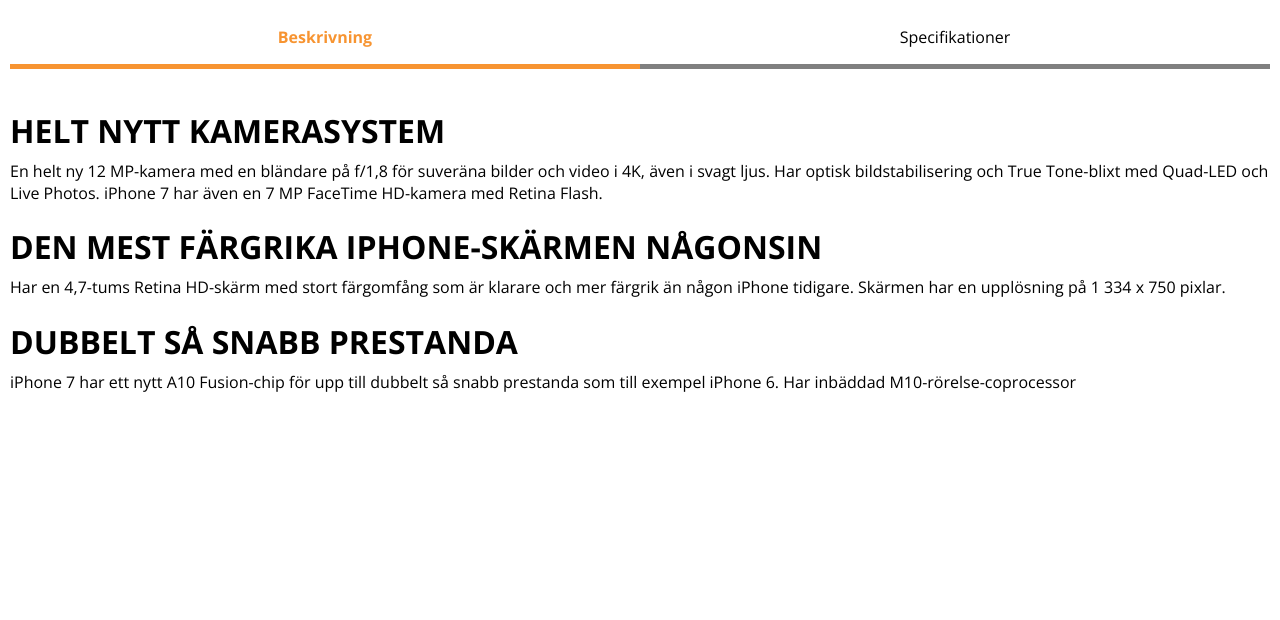
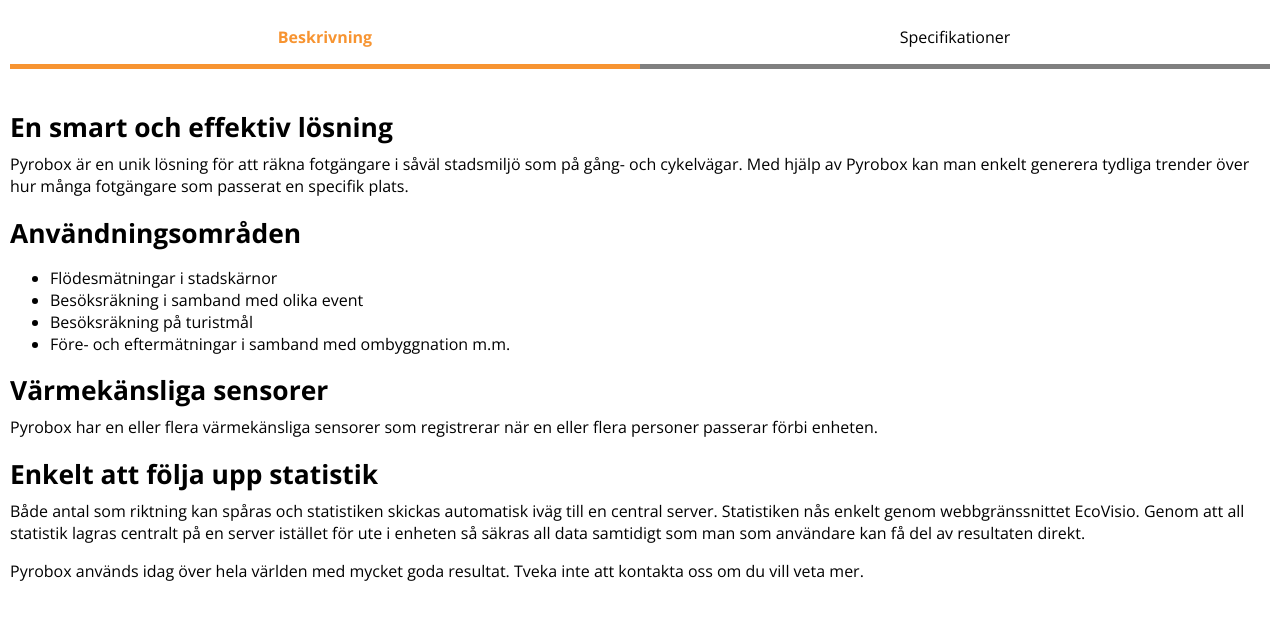
Before and after one commit to AlexanderSopov/wix-table, a plain HTML site: page index.html in a window 1280 px wide. Drawn offline with nearby package versions, Linux system fonts and the light colour scheme.

Commit message:
did stuff

```diff
--- a/index.html
+++ b/index.html
@@ -8,20 +8,35 @@
 
 var description = [
 	{
-		h: "HELT NYTT KAMERASYSTEM",
-		p: "En helt ny 12 MP-kamera med en bländare på f/1,8 för suveräna bilder och video i 4K, även i svagt ljus. Har optisk bildstabilisering och True Tone-blixt med Quad-LED och Live Photos. iPhone 7 har även en 7 MP FaceTime HD-kamera med Retina Flash."
+		head: "En smart och effektiv lösning",
+		body: [{
+			type: "p",
+			content:"Pyrobox är en unik lösning för att räkna fotgängare i såväl stadsmiljö som på gång- och cykelvägar. Med hjälp av Pyrobox kan man enkelt generera tydliga trender över hur många fotgängare som passerat en specifik plats."}]
 	},
 	{
-		h: "DEN MEST FÄRGRIKA IPHONE-SKÄRMEN NÅGONSIN",
-		p: "Har en 4,7-tums Retina HD-skärm med stort färgomfång som är klarare och mer färgrik än någon iPhone tidigare. Skärmen har en upplösning på 1 334 x 750 pixlar."
-	},
-	{
-		h: "DUBBELT SÅ SNABB PRESTANDA",
-		p: "iPhone 7 har ett nytt A10 Fusion-chip för upp till dubbelt så snabb prestanda som till exempel iPhone 6. Har inbäddad M10-rörelse-coprocessor"
+		head: "Användningsområden",
+		body: [{
+			type:"ul",
+			content:["Flödesmätningar i stadskärnor", "Besöksräkning i samband med olika event", "Besöksräkning på turistmål", "Före- och eftermätningar i samband med ombyggnation m.m."]
+		}]
+	},{
+		head: "Värmekänsliga sensorer",
+		body: [{
+			type:"p",
+			content:"Pyrobox har en eller flera värmekänsliga sensorer som registrerar när en eller flera personer passerar förbi enheten."
+		}]
+	},{
+		head: "Enkelt att följa upp statistik",
+		body: [{
+			type:"p",
+			content:"Både antal som riktning kan spåras och statistiken skickas automatisk iväg till en central server. Statistiken nås enkelt genom webbgränssnittet EcoVisio. Genom att all statistik lagras centralt på en server istället för ute i enheten så säkras all data samtidigt som man som användare kan få del av resultaten direkt."
+		},{
+			type:"p",
+			content:"Pyrobox används idag över hela världen med mycket goda resultat. Tveka inte att kontakta oss om du vill veta mer."
+		}]
 	}
 
 ];
-
 
 
 // Tabell
@@ -112,6 +127,7 @@
 				 margin-top:0px;
 			 }
 			 #description-content h1{
+				 font-size: 1.65em;
 				 margin-bottom:0px;
 			 }
 			 #description-content p{
@@ -215,18 +231,6 @@
 			var activeTab 		= document.getElementById("description"),
 					activeContent = document.getElementById("description-content");
 
-			var populateDesc = function(){
-				var div = document.getElementById("description-content")
-				for (var i=0; i<description.length; i++){
-					var h1 = document.createElement("h1");
-					h1.innerText = description[i].h;
-					var p = document.createElement("p");
-					p.innerText = description[i].p;
-					div.appendChild(h1);
-					div.appendChild(p);
-				}
-			}
-
 			var openTab = function(el){
 				if (el == activeTab)
 					return;
@@ -253,6 +257,49 @@
 				  el.className = classes.join(' ');
 				}
 			}
+
+
+
+			var populateDesc = function(){
+				var div = document.getElementById("description-content")
+				for (var i=0; i<description.length; i++){
+					var head = document.createElement("h1");
+					head.innerText = description[i].head;
+					var bodyElements = createBody(description[i].body);
+					div.appendChild(head);
+					for(var el=0; el<bodyElements.length; el++){
+						div.appendChild(bodyElements[el]);
+					}
+				}
+			}
+
+			var createBody = function(body){
+				var _body = [];
+				for(var i=0; i<body.length;i++){
+					if (body[i].type == "p")
+						_body.push(createParagraph(body[i].content));
+					else if (body[i].type == "ul")
+						_body.push(createUL(body[i].content));
+				}
+				return _body;
+			}
+			var createParagraph = function(content){
+				var p = document.createElement("p");
+				p.innerText = content;
+				return p;
+			}
+
+			var createUL = function(content){
+				var ul = document.createElement("ul");
+				console.log(content);
+				for (var i=0; i<content.length;i++){
+					var li = document.createElement("li");
+					li.innerText = content[i];
+					console.log(li);
+					ul.appendChild(li);
+				}
+				return ul;
+			}
 			populateDesc();
 			return {
 				openTab:openTab
```
Also changed, not shown: 1 other file.
